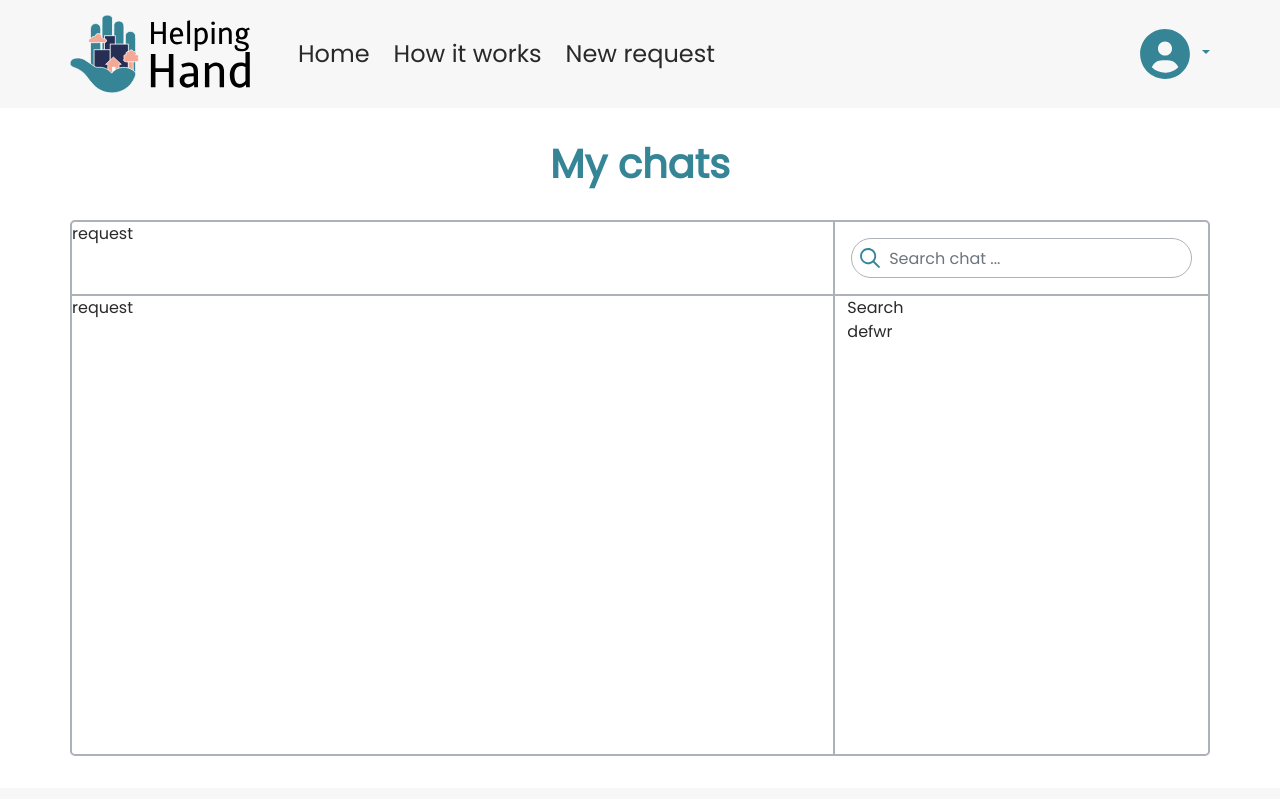
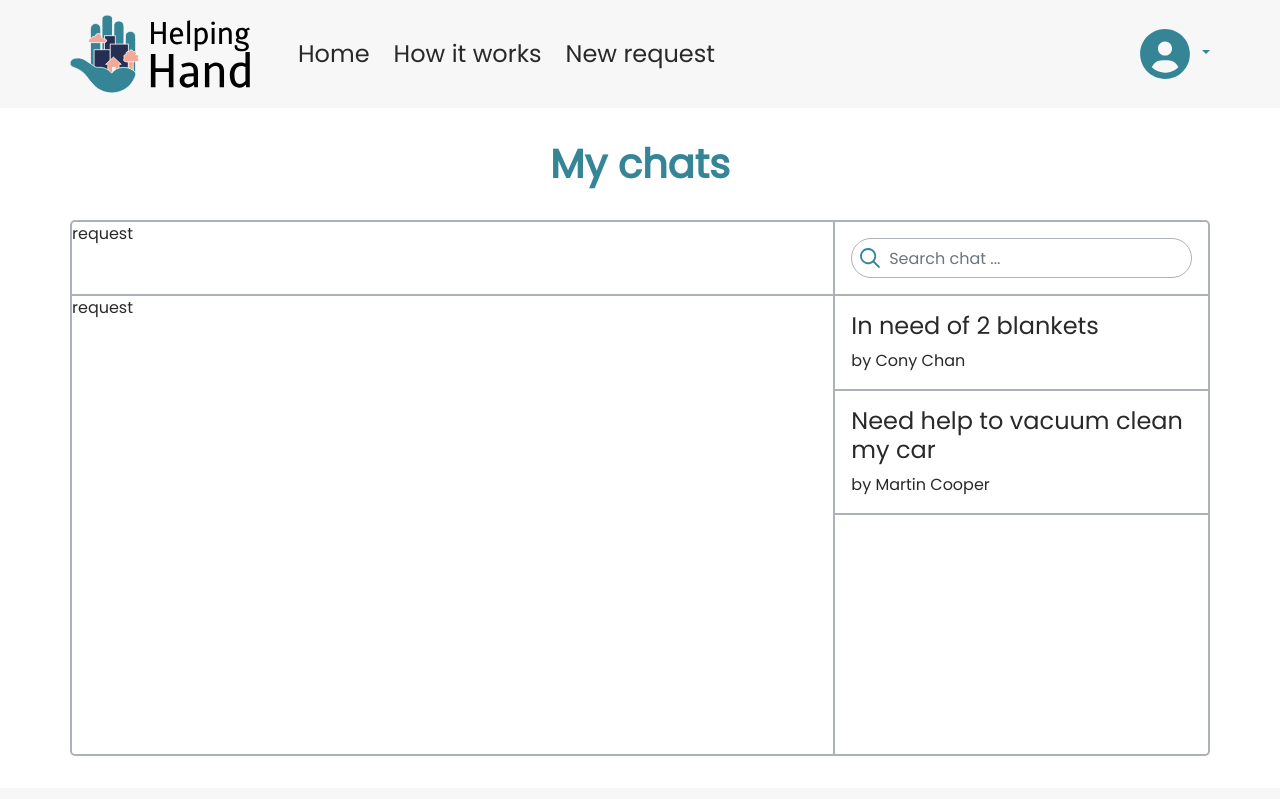
Before and after one commit to MathieuParadis/helping-hand, a React (Create React App) app: page /my-chats in a window 1280 px wide. Shown: the top 799 px of the page. Built offline with nearby package versions, Linux system fonts and the light colour scheme; what pigeon-maps would draw is missing.

Commit message:
created chatCard component

```diff
--- /dev/null
+++ b/src/components/ChatCard.jsx
@@ -0,0 +1,12 @@
+import React from 'react';
+
+const ChatCard = ({chat}) => {
+  return (
+    <div className="chat-card w-100 border-bottom-grey p-3">
+      <h4>{chat.request.title}</h4>
+      <p className="m-0">by {chat.request.requester.first_name} {chat.request.requester.last_name}</p>
+    </div>
+  );
+};
+
+export default ChatCard;
--- a/src/pages/Chat.jsx
+++ b/src/pages/Chat.jsx
@@ -3,6 +3,9 @@ import React, {useEffect} from 'react';
 
 // ASSETS IMPORTS
 import search_icon from '../assets/logos/search_logo.svg';
+
+// COMPONENTS IMPORTS
+import ChatCard from '../components/ChatCard';
 
 // DATA IMPORTS
 import chats from '../data/Chats';
@@ -30,13 +33,24 @@ const Chat = () => {
                 </div>
               </div>
             </div>
+
             <div class="row h-100">
               <div class="col-12 col-md-7 col-lg-8">
                 request
               </div>
-              <div class="col-12 col-md-5 col-lg-4 border-left-grey">
-                Search
-                <p>defwr</p>
+              <div class="col-12 col-md-5 col-lg-4 border-left-grey ps-0">
+                {
+                  chats && (
+                    chats.map((chat) => {
+                      return (
+                        <ChatCard chat={chat} key={chat.request.title} />
+                      )
+                    })
+                  )
+                }
+
+
+
               </div>
             </div>
 
```
